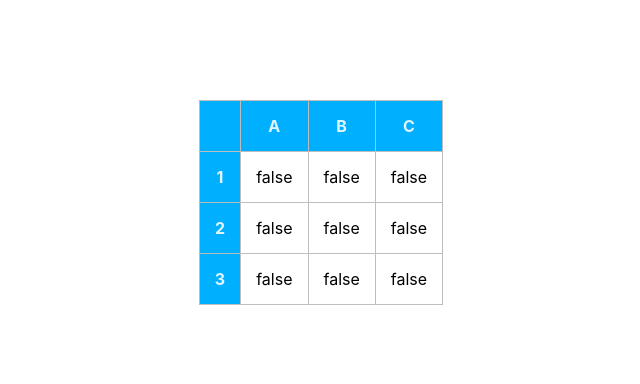
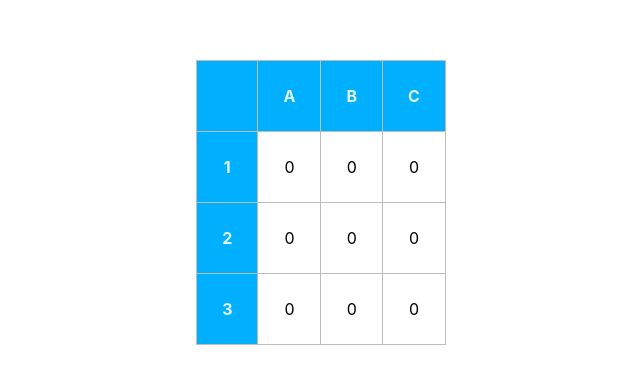
Before and after one commit to p-adams/vue-spreadsheet, a Nuxt app: page / in a window 1280 px wide. Shown: the part 198-582 px from the top of the page, without its empty margins (319-959 px from the left). Built offline with nearby package versions, Linux system fonts and the light colour scheme.

Commit message:
updated Sheet component

```diff
--- a/components/Sheet.vue
+++ b/components/Sheet.vue
@@ -19,10 +19,13 @@
               class="row-col-label"
             >{{rowKey+1}}</th>
             <td
+                class="cell"
                 v-for="(col, colKey, index) in row"
                 :key="colKey"
-                @click="selectCell(rowKey, colKey)"
-                :class="{'selected' : cellSelected(rowKey, colKey)}"
+                @click.shift="selectCell(rowKey, colKey)"
+                :class="{
+                  'selected' : cellSelected(rowKey, colKey)
+                  }"
             >
             {{col}}
             </td>
@@ -40,34 +43,39 @@ export default {
   },
   data () {
     return {
-      selected: '',
+      clicked: false,
+      selected: [],
       grid: [],
       colHead: [' '],
       isSelected: false
     }
   },
   methods: {
-    changeIt () {
-      this.arr[0].splice(0, 1, 'meow')
+    clicked (row, col) {
+      this.grid[row].splice(col, 1, 1)
     },
     initColHead () {
       this.colHead.push(...'ABC'.split(''))
     },
     createSpreadSheet () {
       for (let i = 0; i <= 2; i++) {
-        this.grid[i] = []
+        this.grid.push([])
         for (let j = 0; j <= 2; j++) {
-          this.grid[i][j] = false
+          this.grid[i].push(0)
         }
       }
     },
     selectCell (row, col) {
-      let r = this.grid[row].slice(0)
-      r[col] = true
-      this.$set(this.grid, row, r)
+      this.isSelected = true
+      this.grid[row].splice(col, 1, 2)
+      this.addSelected(row, col)
+    },
+    addSelected (row, col) {
+      // let column = this.colHead[col + 1]
+      // console.log(`col ${column} : ${this.colHead[col + 1]}`)
     },
     cellSelected (row, col) {
-      return (this.grid[row][col] === true)
+      return (this.grid[row][col] === 2)
     }
   }
 }
@@ -85,9 +93,15 @@ export default {
     color: #e1f5fe;
   }
   th, td {
-    padding: 15px;
+    padding: 25px;
+  }
+  .cell {
+    cursor: pointer;
   }
   .selected {
-    background: red;
+    border: 2px solid #76ff03;
+  }
+  .clicked {
+    border: 5px solid black;
   }
 </style>
```
